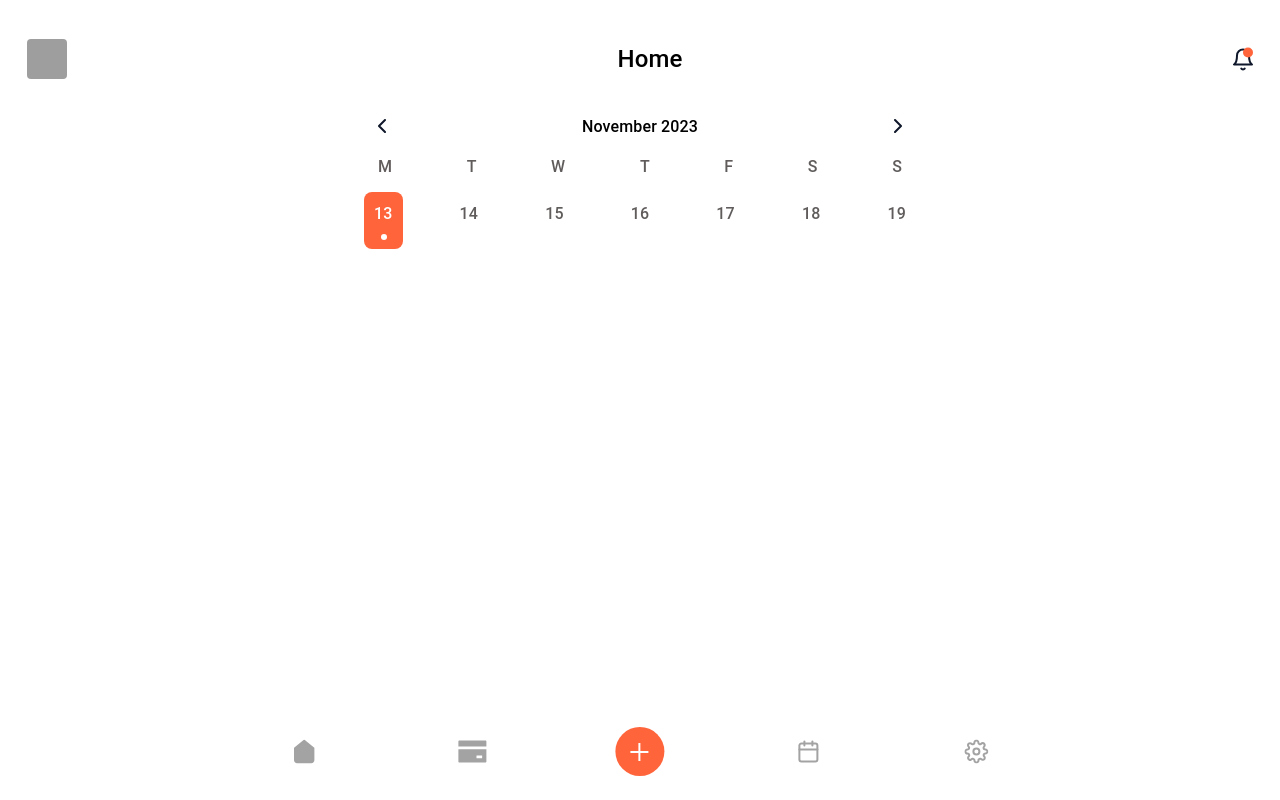
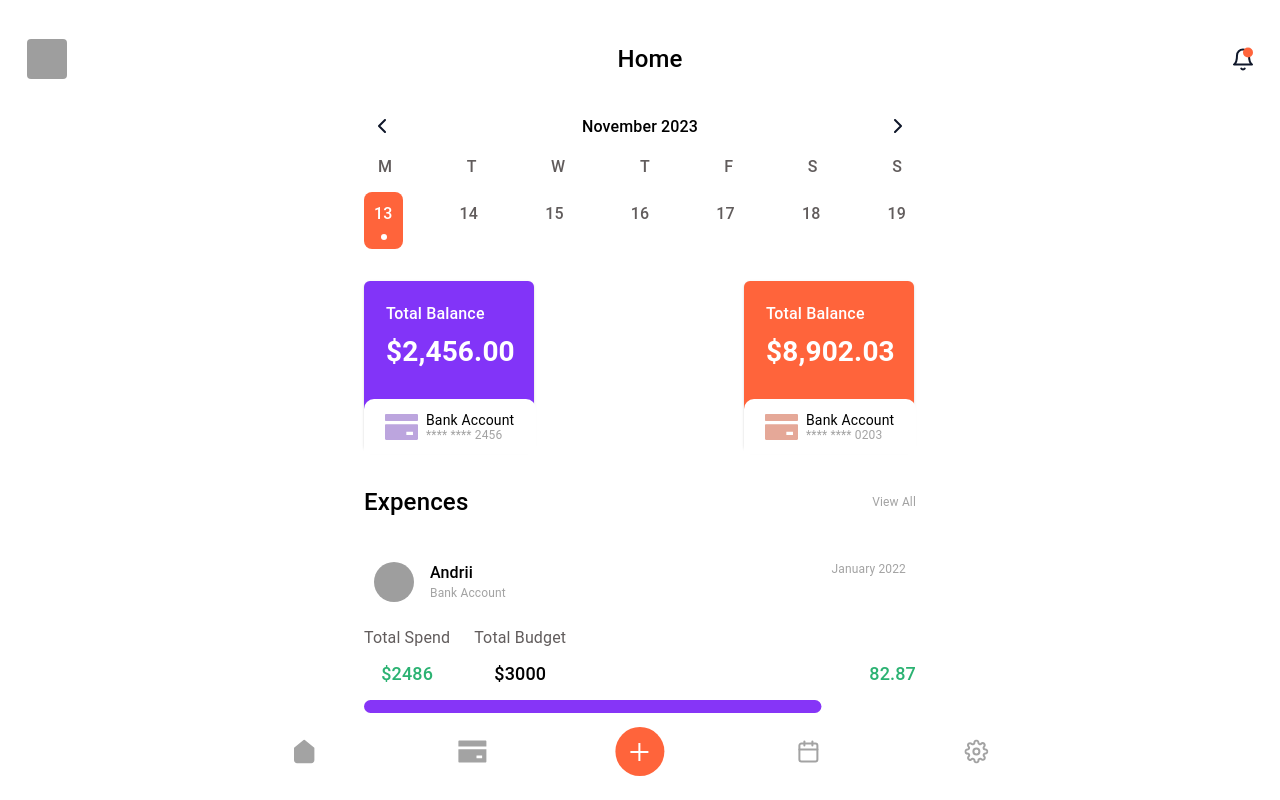
Before and after one commit to izzipizzi/budget-app, a React (Create React App) app: page /expenses in a window 1280 px wide. Built offline with nearby package versions, Linux system fonts and the light colour scheme; grey boxes are pictures that could not be loaded; what chartjs-plugin-datalabels, chartjs-plugin-zoom would draw is missing.

Commit message:
add card balance, expenses sections

```diff
--- /dev/null
+++ b/src/pages/Expenses/BalanceGroup/BalanceCard.tsx
@@ -0,0 +1,82 @@
+import React from 'react';
+import { Box, Card, CardContent, Stack, Typography } from '@mui/material';
+import { ReactComponent as PurpleCardIcon } from '@images/svg/card-purple.svg';
+import { ReactComponent as OrangeCardIcon } from '@images/svg/card-orange.svg';
+import { CreditCard } from '@interfaces/CreditCard ';
+import { formatCardBalance } from '@helpers/utils';
+
+export interface BalanceCardProps {
+  color: string;
+  card: Pick<CreditCard, 'cardNumber' | 'totalBalance'>;
+}
+
+const BalanceCard: React.FC<BalanceCardProps> = (props) => {
+  const getCardNumber = () => {
+    return '**** **** ' + props.card.totalBalance.toString().replace(/\D/g, '').slice(-4);
+  };
+  const getCardIcon = () => {
+    switch (props.color) {
+      case '#FF643B':
+        return <OrangeCardIcon/>;
+      case '#8234F8':
+        return <PurpleCardIcon/>;
+      default:
+        return <PurpleCardIcon/>;
+    }
+  };
+  return (
+    <Box>
+      <Card sx={{
+        width: '170px',
+        backgroundColor: props.color,
+        borderRadius: '6px',
+        height: '170px',
+      }}>
+        <CardContent sx={{
+          pb: '83px',
+          pt: '23px',
+          px: '22px',
+          height: '100%',
+          '&:last-child': {
+            pb: '83px',
+          },
+        }}>
+          <Stack
+            direction="column"
+            justifyContent="space-between"
+            alignItems="flex-start"
+            sx={{ height: '100%' }}>
+            <Typography variant="expensesTotalBalance">Total Balance</Typography>
+            <Typography variant="expensesTotalBalanceValue">${formatCardBalance(props.card.totalBalance)}</Typography>
+          </Stack>
+        </CardContent>
+      </Card>
+      <Stack
+        direction="row"
+        justifyContent="flex-start"
+        alignItems="center"
+        sx={{
+          width: '172px',
+          backgroundColor: '#FFFFFF',
+          borderRadius: '10px 10px 0px 0px',
+          px: '21px',
+          height: '55px',
+          mt: '-52px',
+        }}>
+        <Box sx={{ mr: '8px', display: 'flex' }}>
+          {getCardIcon()}
+        </Box>
+        <Stack
+          direction="column"
+          justifyContent="flex-start"
+          alignItems="flex-start">
+          <Typography variant="cardCaption">Bank Account</Typography>
+          <Typography variant="expandBtnText">{getCardNumber()}</Typography>
+        </Stack>
+      </Stack>
+    </Box>
+
+  );
+};
+
+export default BalanceCard;
--- /dev/null
+++ b/src/pages/Expenses/BalanceGroup/BalanceGroup.tsx
@@ -0,0 +1,32 @@
+import React from 'react';
+import { Box, Stack } from '@mui/material';
+import BalanceCard from '@pages/Expenses/BalanceGroup/BalanceCard';
+
+const BalanceGroup = () => {
+  return (
+    <Box
+      sx={{ mt: '32px' }}>
+      <Stack
+        direction="row"
+        justifyContent="space-between"
+        alignItems="center"
+        sx={{}}>
+        <BalanceCard
+          card={{
+            cardNumber: '1234567890123456',
+            totalBalance: 2456,
+          }}
+          color={'#8234F8'}/>
+        <BalanceCard
+          card={{
+            cardNumber: '1234567890123456',
+            totalBalance: 8902.03,
+          }}
+          color={'#FF643B'}/>
+      </Stack>
+    </Box>
+
+  );
+};
+
+export default BalanceGroup;
--- a/src/pages/Expenses/Expenses.tsx
+++ b/src/pages/Expenses/Expenses.tsx
@@ -1,6 +1,8 @@
 import { Container } from '@mui/material';
 import React from 'react';
 import CalendarDayPicker from '@pages/Expenses/CalendarDayPicker/CalendarDayPicker';
+import BalanceGroup from '@pages/Expenses/BalanceGroup/BalanceGroup';
+import ExpensesOverall from '@pages/Expenses/ExpensesOverall/ExpensesOverall';
 
 const Expenses = () => {
   return (
@@ -8,6 +10,8 @@ const Expenses = () => {
       px: '27px',
     }}>
       <CalendarDayPicker/>
+      <BalanceGroup/>
+      <ExpensesOverall/>
     </Container>
   );
 };
--- a/src/pages/Home/Transactions/TransactionItem.tsx
+++ b/src/pages/Expenses/ExpensesOverall/ExpencesItem.tsx
@@ -1,13 +1,14 @@
+import { Avatar, Stack, Typography } from '@mui/material';
+import { formatMonthYear } from '@helpers/utils';
 import React from 'react';
-import { Avatar, Stack, Typography } from '@mui/material';
-import { Transaction } from '@interfaces/Transaction';
-import { formatDate } from '@helpers/utils';
+import { User } from '@interfaces/User';
 
-export interface TransactionItemProps {
-  transaction: Transaction;
+export interface ExpencesItemProps {
+  user: Pick<User, 'fullName' | 'avatar'>;
+  date: Date;
 }
 
-const TransactionItem: React.FC<TransactionItemProps> = ({ transaction }) => {
+const ExpencesItem: React.FC<ExpencesItemProps> = (props) => {
   return (
     <Stack
       direction="row"
@@ -19,7 +20,7 @@ const TransactionItem: React.FC<TransactionItemProps> = ({ transaction }) => {
         mb: '16px',
         p: '10px',
         '&:last-child': {
-          mb:'0px',
+          mb: '0px',
         },
       }}>
       <Stack
@@ -29,25 +30,24 @@ const TransactionItem: React.FC<TransactionItemProps> = ({ transaction }) => {
         sx={{ width: '100%' }}>
         <Avatar alt="User avatar" variant="circular"
           sx={{ mr: '16px' }}
-          src={transaction.user.avatar.url}/>
+          src={props.user.avatar.url}/>
         <Stack
           direction="column"
           justifyContent="space-around"
           alignItems="flex-start"
           sx={{ height: '40px' }}>
-          <Typography variant={'userName'}>{transaction.user.fullName}</Typography>
-          <Typography variant={'expandBtbText'}>Bank Account</Typography>
+          <Typography variant={'userName'}>{props.user.fullName}</Typography>
+          <Typography variant={'expandBtnText'}>Bank Account</Typography>
         </Stack>
       </Stack>
       <Stack
         direction="column"
-        justifyContent="space-around"
+        justifyContent="flex-start"
         alignItems="flex-end"
         sx={{ height: '40px' }}>
-        <Typography variant={'greenAmount'}>${transaction.amount}</Typography>
-        <Typography variant={'expandBtbText'}>{formatDate(transaction.date)}</Typography>
+        <Typography variant={'expandBtnText'}>{formatMonthYear(props.date)}</Typography>
       </Stack>
     </Stack>
   );
 };
-export default TransactionItem;
+export default ExpencesItem;
--- /dev/null
+++ b/src/pages/Expenses/ExpensesOverall/ExpensesOverall.tsx
@@ -0,0 +1,102 @@
+import React, { useEffect, useState } from 'react';
+import { Box, Stack, Typography } from '@mui/material';
+import ExpencesItem from '@pages/Expenses/ExpensesOverall/ExpencesItem';
+import LinearProgress, { linearProgressClasses } from '@mui/material/LinearProgress';
+import { calculatePercentage } from '@helpers/utils';
+
+export interface ExpensesOverallProps {
+}
+
+const ExpensesOverall: React.FC<ExpensesOverallProps> = (props) => {
+  const [ user, setUser ] = useState({
+    fullName: 'Andrii',
+    avatar: {
+      url: 'https://gravatar.com/avatar/0b60671029d8510949c94f756ae0ccf7?s=400&d=retro&r=x',
+    },
+  });
+  const [ date, setDate ] = useState(new Date(2022, 0, 26));
+  const [ budget, setBudget ] = useState({
+    spend: 2486,
+    total: 3000,
+    percent: 0,
+  });
+
+  useEffect(() => {
+    setBudget((prevBudget) => ({ ...prevBudget, percent: calculatePercentage(prevBudget.spend,prevBudget.total) }));
+  }, [ budget.spend, budget.total ]);
+
+  return (
+    <Stack
+      direction="column"
+      justifyContent="center"
+      alignItems="flex-start"
+      sx={{ mt: '34px', width: '100%' }}>
+      <Stack
+        direction="row"
+        justifyContent="space-between"
+        alignItems="center"
+        sx={{ width: '100%', height: '28px' }}>
+        <Typography variant={'title'}>Expences</Typography>
+        <Typography variant={'expandBtnText'}>View All</Typography>
+      </Stack>
+      <Stack
+        direction="column"
+        justifyContent="center"
+        alignItems="flex-start"
+        sx={{
+          mt: '24px', width: '100%', minHeight: '184px',
+        }}>
+        <ExpencesItem user={user} date={date}/>
+        <Stack
+          direction="row"
+          justifyContent="flex-start"
+          alignItems="center"
+          spacing={3}
+          sx={{ width: '100%' }}>
+          <Stack
+            direction="column"
+            justifyContent="flex-start"
+            alignItems="center"
+            spacing={2}>
+            <Typography variant="expensesSubtitle">Total Spend</Typography>
+            <Typography variant="greenAmount">${budget.spend}</Typography>
+          </Stack>
+          <Stack
+            direction="column"
+            justifyContent="flex-start"
+            alignItems="center"
+            spacing={2}>
+            <Typography variant="expensesSubtitle">Total Budget</Typography>
+            <Typography variant="blackAmount">${budget.total}</Typography>
+          </Stack>
+          <Typography variant="greenAmount"
+            sx={{
+              alignSelf: 'flex-end',
+              ml: 'auto!important',
+            }}>
+            {budget.percent}
+          </Typography>
+        </Stack>
+        <Box sx={{ width: '100%', mt: '16px' }}>
+          <LinearProgress
+            variant="determinate"
+            value={budget.percent}
+            sx={{
+              height: 13,
+              borderRadius: 13,
+              [`&.${linearProgressClasses.colorPrimary}`]: {
+                backgroundColor: '#FFFFFF',
+              },
+              [`& .${linearProgressClasses.bar}`]: {
+                borderRadius: 5,
+                backgroundColor: '#8635F7',
+              },
+            }}
+          />
+        </Box>
+      </Stack>
+    </Stack>
+  );
+};
+
+export default ExpensesOverall;
--- a/src/pages/Home/CardHolder/CardHolder.tsx
+++ b/src/pages/Home/CardHolder/CardHolder.tsx
@@ -3,6 +3,7 @@ import { Box, Card, CardContent, IconButton, Stack, Typography } from '@mui/mate
 import { ReactComponent as DotsIcon } from '@images/svg/dots.svg';
 import { ReactComponent as MasterCardIcon } from '@images/svg/mastercard.svg';
 import { CardProvider } from '@enums/CardProvider';
+import { formatCardBalance } from '@helpers/utils';
 
 const CardHolder = () => {
   const formattedCard = (card: string) => {
@@ -43,7 +44,7 @@ const CardHolder = () => {
             }}
           >
             <Typography variant="balanceTitle">Total Balance</Typography>
-            <Typography variant="balance">{'$19287124'}</Typography>
+            <Typography variant="balance">${formatCardBalance(54632.03)}</Typography>
             <Stack
               direction="row"
               justifyContent="center"
--- a/src/pages/Home/Transactions/Transactions.tsx
+++ b/src/pages/Home/Transactions/Transactions.tsx
@@ -17,7 +17,7 @@ const Transactions = () => {
         alignItems="center"
         sx={{ width: '100%', height: '28px' }}>
         <Typography variant={'title'}>Transactions</Typography>
-        <Typography variant={'expandBtbText'}>View All</Typography>
+        <Typography variant={'expandBtnText'}>View All</Typography>
       </Stack>
       <Stack
         direction="column"
--- a/src/shared/helpers/utils.ts
+++ b/src/shared/helpers/utils.ts
@@ -9,4 +9,25 @@ const formatDate = (date: Date): string => {
   return new Date(date).toLocaleDateString('en-US', options);
 };
 
-export { formatDate };
+const formatMonthYear = (date: Date): string => {
+  const options: Intl.DateTimeFormatOptions = { month: 'long', year: 'numeric' };
+  return new Date(date).toLocaleDateString('en-US', options);
+};
+
+const formatCardBalance = (number: number): string => {
+  return new Intl.NumberFormat('en-US', {
+    style: 'decimal',
+    minimumFractionDigits: 2,
+    maximumFractionDigits: 2,
+  }).format(number);
+};
+
+const calculatePercentage = (partial: number, total: number): number => {
+  if (total === 0) {
+    return 0;
+  }
+
+  return Number(((partial / total) * 100).toFixed(2));
+};
+
+export { formatDate, formatMonthYear, formatCardBalance, calculatePercentage };
--- a/src/theme/index.ts
+++ b/src/theme/index.ts
@@ -6,14 +6,14 @@ export const defaultTheme = createTheme({
     title: {
       fontSize: '24px',
       fontStyle: 'normal',
-      fontWeight: 500,
+      fontWeight: 501,
       lineHeight: 'normal',
       color: '#000000',
     },
     subtitle: {
       fontSize: '24px',
       fontStyle: 'normal',
-      fontWeight: 500,
+      fontWeight: 501,
       lineHeight: 'normal',
       color: '#000000',
     },
@@ -27,14 +27,14 @@ export const defaultTheme = createTheme({
     balanceTitle: {
       fontSize:  '18px',
       fontStyle: 'normal',
-      fontWeight: 500,
+      fontWeight: 501,
       lineHeight: 'normal',
       color:'#FAFAFA',
     },
     cardDigits: {
       fontSize:  '18px',
       fontStyle: 'normal',
-      fontWeight: 500,
+      fontWeight: 501,
       lineHeight: 'normal',
       color:'#A3A3A3',
       marginRight: '16px',
@@ -42,14 +42,14 @@ export const defaultTheme = createTheme({
     selectItem: {
       fontSize:  '13px',
       fontStyle: 'normal',
-      fontWeight: 400,
+      fontWeight: 401,
       lineHeight: 'normal',
       color:'#FFFFFF',
     },
-    expandBtbText: {
+    expandBtnText: {
       fontSize:  '12px',
       fontStyle: 'normal',
-      fontWeight: 400,
+      fontWeight: 401,
       lineHeight: 'normal',
       width:'max-content',
       color:'#A3A3A3',
@@ -57,28 +57,63 @@ export const defaultTheme = createTheme({
     userName: {
       fontSize:  '16px',
       fontStyle: 'normal',
-      fontWeight: 500,
+      fontWeight: 501,
       lineHeight: 'normal',
       color:'#000000',
     },
     greenAmount: {
       fontSize:  '18px',
       fontStyle: 'normal',
-      fontWeight: 500,
+      fontWeight: 501,
       lineHeight: 'normal',
       color:'#2BB272',
+    },
+    blackAmount: {
+      fontSize:  '18px',
+      fontStyle: 'normal',
+      fontWeight: 501,
+      lineHeight: 'normal',
+      color:'#000000',
     },
     calendarWeek: {
       fontSize:  '16px',
       fontStyle: 'normal',
-      fontWeight: 500,
+      fontWeight: 501,
       lineHeight: 'normal',
       color:'#000000',
     },
     dayName: {
       fontSize:  '16px',
       fontStyle: 'normal',
-      fontWeight: 500,
+      fontWeight: 501,
+      lineHeight: 'normal',
+      color:'#615C5C',
+    },
+    cardCaption: {
+      fontSize:  '14px',
+      fontStyle: 'normal',
+      fontWeight: 401,
+      lineHeight: 'normal',
+      color:'#000000',
+    },
+    expensesTotalBalance:{
+      fontSize:  '16px',
+      fontStyle: 'normal',
+      fontWeight: 501,
+      lineHeight: 'normal',
+      color:'#FFFFFF',
+    },
+    expensesTotalBalanceValue:{
+      fontSize:  '28px',
+      fontStyle: 'normal',
+      fontWeight: 700,
+      lineHeight: 'normal',
+      color:'#FFFFFF',
+    },
+    expensesSubtitle:{
+      fontSize:  '16px',
+      fontStyle: 'normal',
+      fontWeight: 401,
       lineHeight: 'normal',
       color:'#615C5C',
     },
```
Also changed, not shown: src/theme/theme.d.ts (+18 -3 lines), src/static/images/svg/card-orange.svg (added), src/static/images/svg/card-purple.svg (renamed from src/static/images/svg/wallet.svg).
